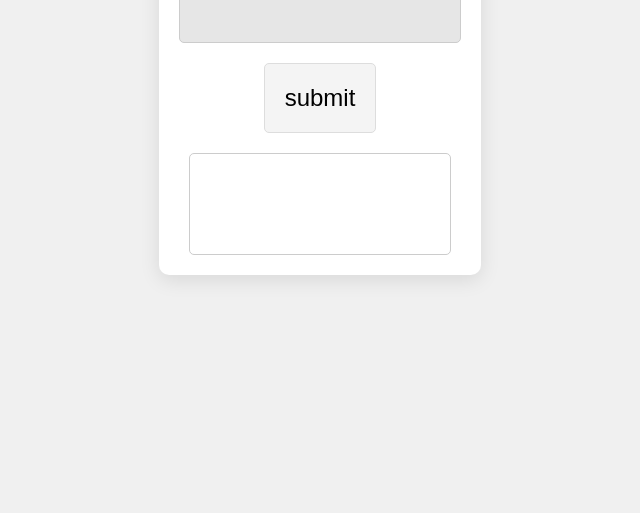
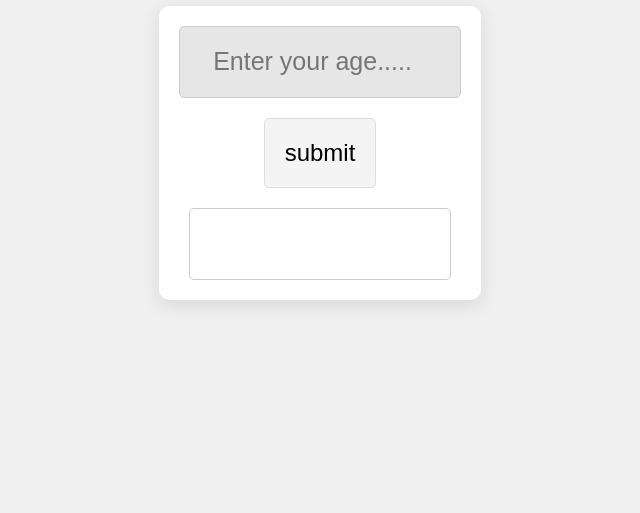
Before and after one commit to ssarkarjpg03/voteChecker, a plain HTML site: page index.html in a window 1280 px wide. Shown: the part 287-800 px from the top of the page, without its empty margins (320-960 px from the left). Drawn offline with Linux system fonts and the light colour scheme.

Commit message:
updating some

```diff
--- a/index.html
+++ b/index.html
@@ -7,8 +7,9 @@
     <link rel="stylesheet" href="style.css">
 </head>
 <body>
+    <h1>Check you Are Eligiable for voting or not</h1>
     <div id="main">
-        <input type="number" name="" id="input">
+        <input type="number" placeholder="Enter your age....." id="input">
         <button onclick="age()">submit</button>
         <div id="check"></div>
     </div>
--- a/style.css
+++ b/style.css
@@ -1,5 +1,6 @@
 body {
     display: flex;
+    flex-direction: column;
     justify-content: center;
     align-items: center;
     height: 100vh;
@@ -21,9 +22,9 @@ body {
     width: 260px;
     height: 50px;
     margin-bottom: 10px;
-    text-align: right;
+    text-align: center;
     padding: 10px;
-    font-size: 2em;
+    font-size: 25px;
     border: 1px solid #ccc;
     border-radius: 5px;
     background-color: #e6e6e6;
@@ -42,7 +43,7 @@ button{
 #check {
     margin: 20px 0 0 0;
     width: 260px;
-    height: 100px;
+    height: 70px;
     display: flex;
     flex-direction: row;
     align-items: center;
```
